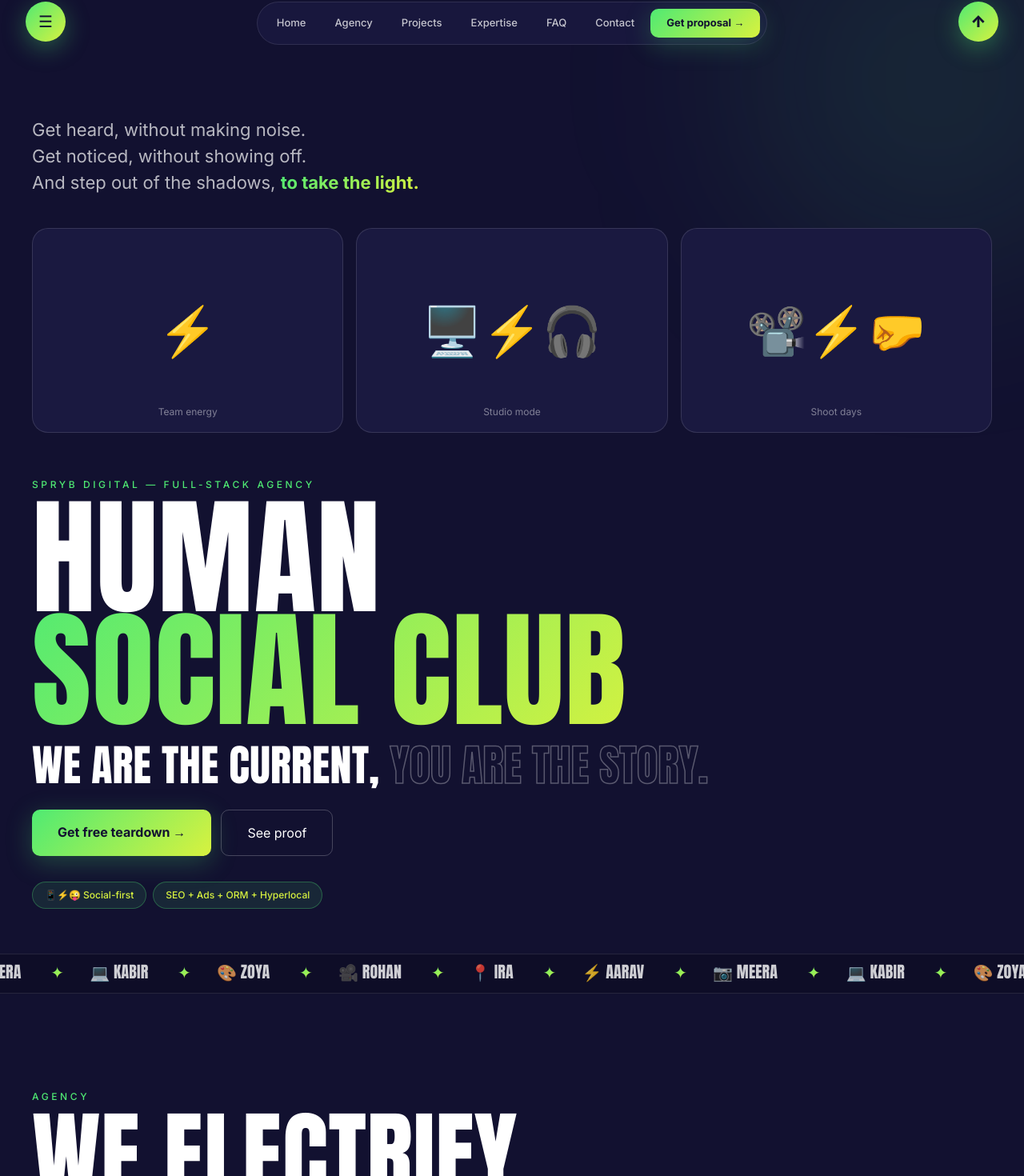
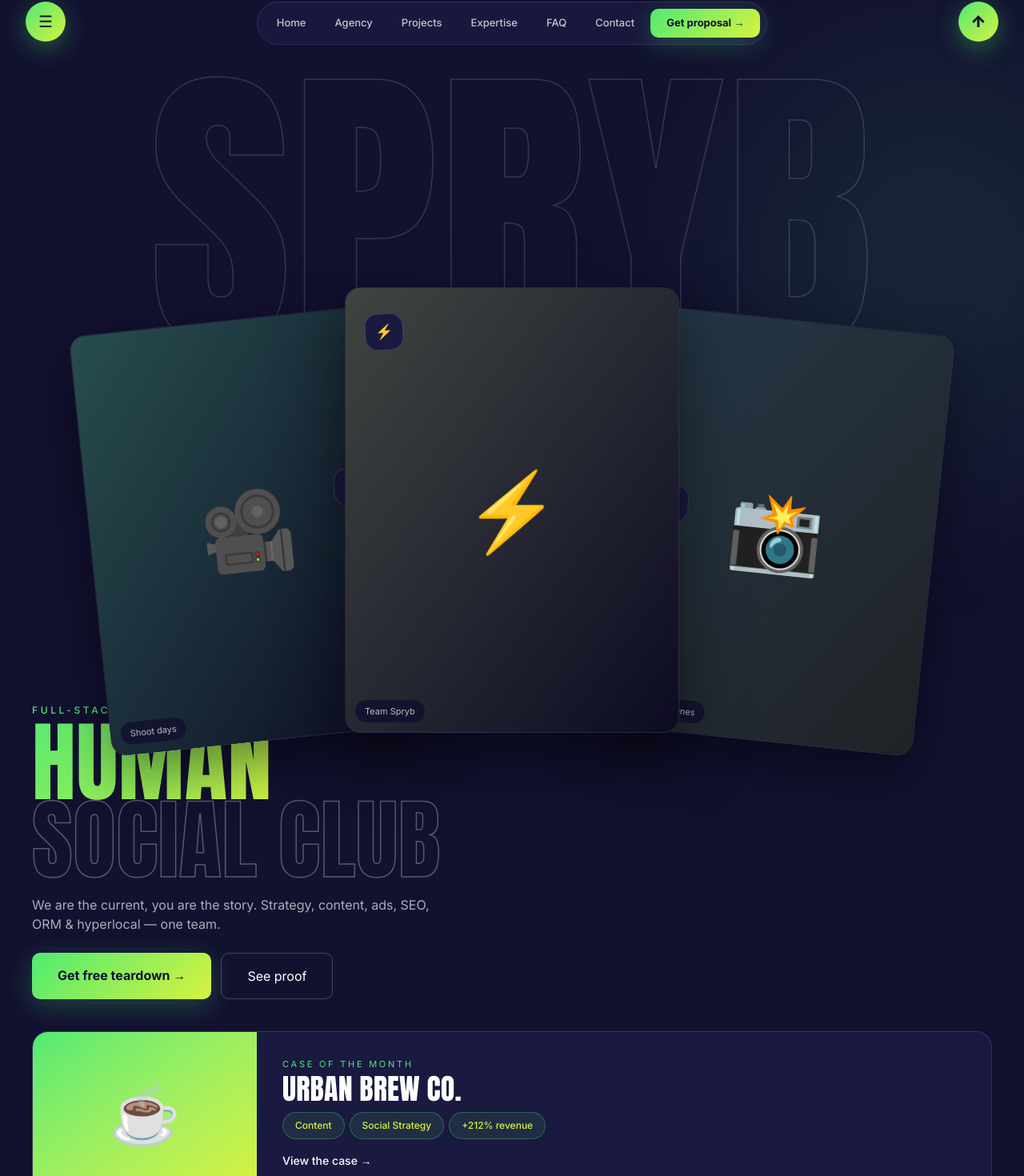
Before and after one commit to AKASH1931/spryb-digital, a Next.js app: page / in a window 1280 px wide. Shown: the part 14-1484 px from the top of the page at 80% size. Built offline with nearby package versions, Linux system fonts and the light colour scheme.

Commit message:
Foudre signature hero - giant word, tilted photo cards, case of month

```diff
--- a/src/app/page.tsx
+++ b/src/app/page.tsx
@@ -5,46 +5,63 @@ import { Marquee, CarouselShell, Faq, ContactForm } from "@/components/ui";
 export default function Home() {
   return (
     <div>
-      {/* ── HERO — Foudre flow: poetic lines + giant display + image slabs ── */}
-      <section id="hero" className="pt-32 sm:pt-40 px-6 sm:px-10 relative overflow-hidden">
-        <div className="absolute -top-32 -right-32 w-[480px] h-[480px] rounded-full bg-[#4FEA73]/10 blur-[120px]" />
-        <div className="mx-auto max-w-[1440px] relative">
-          <p className="text-white/70 text-[17px] sm:text-[22px] leading-[1.5] max-w-[46ch]">
-            Get heard, without making noise.
-            <br />Get noticed, without showing off.
-            <br />And step out of the shadows, <em className="text-gradient not-italic font-bold">to take the light.</em>
-          </p>
+      {/* ── HERO — Foudre signature: giant word + overlapping tilted photo cards ── */}
+      <section id="hero" className="pt-24 sm:pt-28 relative overflow-hidden min-h-[105vh]">
+        <div className="absolute top-24 -right-32 w-[480px] h-[480px] rounded-full bg-[#4FEA73]/10 blur-[120px]" />
+        {/* giant background word */}
+        <div aria-hidden className="font-display text-[38vw] sm:text-[30vw] leading-[0.8] text-center select-none text-stroke opacity-50 -mb-[6vw] sm:-mb-[4vw]">
+          SPRYB
+        </div>
 
-          <div className="grid sm:grid-cols-3 gap-4 mt-10">
-            {[
-              { e: "⚡", t: "Team energy" },
-              { e: "🖥️⚡️🎧", t: "Studio mode" },
-              { e: "📽️⚡🤛", t: "Shoot days" },
-            ].map((c) => (
-              <div key={c.t} className="card-dark h-52 sm:h-64 grid place-items-center relative overflow-hidden">
-                <span className="text-6xl animate-float">{c.e}</span>
-                <span className="absolute bottom-4 text-[12px] text-white/45">{c.t}</span>
-              </div>
-            ))}
+        {/* overlapping tilted photo cards */}
+        <div className="relative mx-auto max-w-[1100px] h-[440px] sm:h-[520px] -mt-[10vw] sm:-mt-[6vw]">
+          <div className="absolute left-[2%] top-10 w-[42%] sm:w-[36%] aspect-[3/4] rounded-[20px] overflow-hidden -rotate-6 shadow-[0_24px_70px_rgba(0,0,0,0.45)] bg-gradient-to-br from-[#1A1940] to-[#0C0B22] border border-white/10 hover:rotate-0 transition-transform duration-300">
+            <div className="h-full grid place-items-center text-7xl sm:text-8xl bg-gradient-to-br from-[#4FEA73]/25 to-transparent">🎥</div>
+            <span className="absolute bottom-3 left-3 text-[11px] bg-[#121130]/85 px-3 py-1.5 rounded-full text-white/70">Shoot days</span>
+            <span className="absolute top-[38%] -right-2 bg-[#1A1940] border border-white/15 rounded-2xl px-3 py-2 text-lg rotate-3">🖥️⚡️🎧</span>
           </div>
+          <div className="absolute left-1/2 -translate-x-1/2 top-0 w-[46%] sm:w-[38%] aspect-[3/4] rounded-[20px] overflow-hidden z-10 shadow-[0_30px_80px_rgba(0,0,0,0.5)] bg-gradient-to-br from-[#1A1940] to-[#0C0B22] border border-white/10 hover:scale-[1.02] transition-transform duration-300">
+            <div className="h-full grid place-items-center text-7xl sm:text-8xl bg-gradient-to-br from-[#D8F23F]/20 to-transparent">⚡</div>
+            <span className="absolute bottom-3 left-3 text-[11px] bg-[#121130]/85 px-3 py-1.5 rounded-full text-white/70">Team Spryb</span>
+            <span className="absolute top-8 left-6 bg-[#1A1940] border border-white/15 rounded-2xl px-3 py-2 text-lg -rotate-3">⚡</span>
+          </div>
+          <div className="absolute right-[2%] top-10 w-[42%] sm:w-[36%] aspect-[3/4] rounded-[20px] overflow-hidden rotate-6 shadow-[0_24px_70px_rgba(0,0,0,0.45)] bg-gradient-to-br from-[#1A1940] to-[#0C0B22] border border-white/10 hover:rotate-0 transition-transform duration-300">
+            <div className="h-full grid place-items-center text-7xl sm:text-8xl bg-gradient-to-br from-[#4FEA73]/15 to-[#D8F23F]/10">📸</div>
+            <span className="absolute bottom-3 left-3 text-[11px] bg-[#121130]/85 px-3 py-1.5 rounded-full text-white/70">Behind the scenes</span>
+            <span className="absolute top-[42%] -left-2 bg-[#1A1940] border border-white/15 rounded-2xl px-3 py-2 text-lg -rotate-3">📽️⚡🤛</span>
+          </div>
+        </div>
 
-          <p className="section-label mt-14">Spryb Digital — Full-stack agency</p>
-          <h1 className="font-display text-[16vw] sm:text-[120px] lg:text-[160px] mt-3">
-            HUMAN
+        {/* bottom-left stacked headline */}
+        <div className="mx-auto max-w-[1440px] px-6 sm:px-10 pb-10">
+          <p className="section-label">Full-stack growth agency</p>
+          <h1 className="font-display text-[17vw] sm:text-[110px] leading-[0.85] mt-2">
+            <span className="text-gradient">HUMAN</span>
             <br />
-            <span className="text-gradient">SOCIAL CLUB</span>
+            <span className="text-stroke">SOCIAL CLUB</span>
           </h1>
-          <p className="font-display text-[9vw] sm:text-[54px] mt-6 text-white">
-            WE ARE THE CURRENT, <span className="text-stroke">YOU ARE THE STORY.</span>
-          </p>
-          <div className="mt-8 flex flex-wrap gap-3">
+          <p className="text-white/65 text-[16px] max-w-[52ch] mt-5">We are the current, you are the story. Strategy, content, ads, SEO, ORM & hyperlocal — one team.</p>
+          <div className="mt-6 flex flex-wrap gap-3">
             <Link href="/contact" className="btn-gradient">Get free teardown →</Link>
             <Link href="/work" className="btn-ghost">See proof</Link>
           </div>
-          <div className="mt-8 flex flex-wrap gap-2">
-            <span className="pill-tag">📱⚡️😜 Social-first</span>
-            <span className="pill-tag">SEO + Ads + ORM + Hyperlocal</span>
-          </div>
+        </div>
+
+        {/* Case of the month — peeking card like Foudre */}
+        <div className="mx-auto max-w-[1440px] px-6 sm:px-10 pb-14">
+          <Link href="/work" className="card-dark overflow-hidden flex flex-col sm:flex-row items-stretch gap-0 !p-0 group">
+            <div className="bg-gradient-to-br from-[#4FEA73] to-[#D8F23F] sm:w-[280px] grid place-items-center text-7xl p-8">☕</div>
+            <div className="p-6 sm:p-8 flex-1">
+              <p className="text-[11px] tracking-[0.25em] uppercase text-[#4FEA73]">Case of the month</p>
+              <h3 className="font-display text-3xl sm:text-4xl mt-2 group-hover:text-[#D8F23F] transition">URBAN BREW CO.</h3>
+              <div className="flex flex-wrap gap-1.5 mt-3">
+                <span className="pill-tag">Content</span>
+                <span className="pill-tag">Social Strategy</span>
+                <span className="pill-tag">+212% revenue</span>
+              </div>
+              <span className="tlink text-[14px] inline-block mt-4">View the case →</span>
+            </div>
+          </Link>
         </div>
       </section>
 
```
